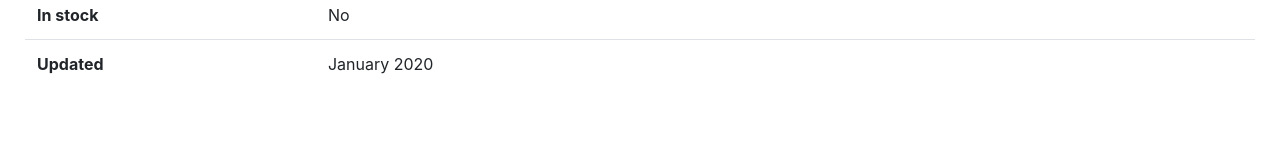
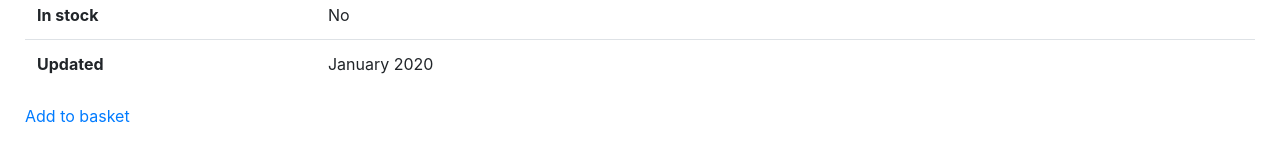
Before and after one commit to codingEzio/code_py_bookreview_django2_and_channels, a Django app: a page that uses main/templates/main/product_detail.html in a window 1280 px wide. Shown: the part 684-837 px from the top of the page. Before the commit the page ends 758 px from the top, so only its background shows below. Run offline with Django 3.2, Linux system fonts and the light colour scheme; data comes from the database, SQL or seed files in the repository; tables that the repository leaves empty hold one stand-in row (values such as "Sample post"); grey boxes marked "Sample" are stand-in pictures; parts of the project's set-up code (start-up, migrations or seed data) failed here and were passed over; some libraries are stand-ins or nearby versions.

Commit message:
Enable the previously disabled <a> tag (add to basket)

```diff
--- a/main/templates/main/product_detail.html
+++ b/main/templates/main/product_detail.html
@@ -43,9 +43,7 @@
         </tr>
     </table>
 
-    {% comment %}
-    <a href="{% url 'add_to_basket' %}?product_id={{ object.id }}">
+    <a href="{% url 'main:add_to_basket' %}?product_id={{ object.id }}">
         Add to basket
     </a>
-    {% endcomment %}
 {% endblock content %}
```
